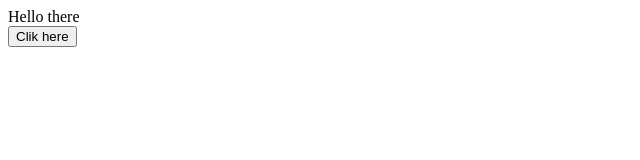
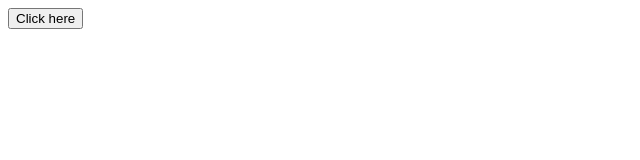
Before and after one commit to Optimus-ged/first_react_app, a React (Create React App) app: page / in a window 1280 px wide. Shown: the top 160 px of the page, without its empty margins (0-640 px from the left). Built offline with nearby package versions, Linux system fonts and the light colour scheme.

Commit message:
Hadling child component modifying the parent component poperties

```diff
--- a/src/react_trainings/App.js
+++ b/src/react_trainings/App.js
@@ -6,7 +6,8 @@
 // import Counter from './components/Counter';
 // import FunctionClick from './components/FunctionClick';
 // import ClassClick from "./components/ClassClick";
-import EventBind from "./components/EventBind";
+// import EventBind from "./components/EventBind";
+import ParentComponent from "./components/ParentAndChild/ParentComponent";
 
 class App extends Component {
   render() {
@@ -23,7 +24,8 @@
         {/* <Counter/> */}
         {/* <FunctionClick/> */}
         {/* <ClassClick/> */}
-        <EventBind/>
+        {/* <EventBind/> */}
+        <ParentComponent/>
       </>
     );
   }
--- /dev/null
+++ b/src/react_trainings/components/ParentAndChild/ChildComponent.js
@@ -0,0 +1,11 @@
+import React from "react";
+
+const ChildComponent = (props) => {
+  return (
+    <>
+      <button onClick={()=> props.greetParent('Child optimus')}>Click here</button>
+    </>
+  );
+};
+
+export default ChildComponent;
--- /dev/null
+++ b/src/react_trainings/components/ParentAndChild/ParentComponent.js
@@ -0,0 +1,28 @@
+import React, { Component } from "react";
+import ChildComponent from "./ChildComponent";
+
+class ParentComponent extends Component {
+  constructor(props) {
+    super(props);
+
+    this.state = {
+      parentName: "Parent",
+    };
+
+    this.greetParent = this.greetParent.bind(this);
+  }
+
+  greetParent(childName) {
+    alert(`Hello ${this.state.parentName} from ${childName}`);
+  }
+
+  render() {
+    return (
+      <>
+        <ChildComponent greetParent={this.greetParent} />
+      </>
+    );
+  }
+}
+
+export default ParentComponent;
```
